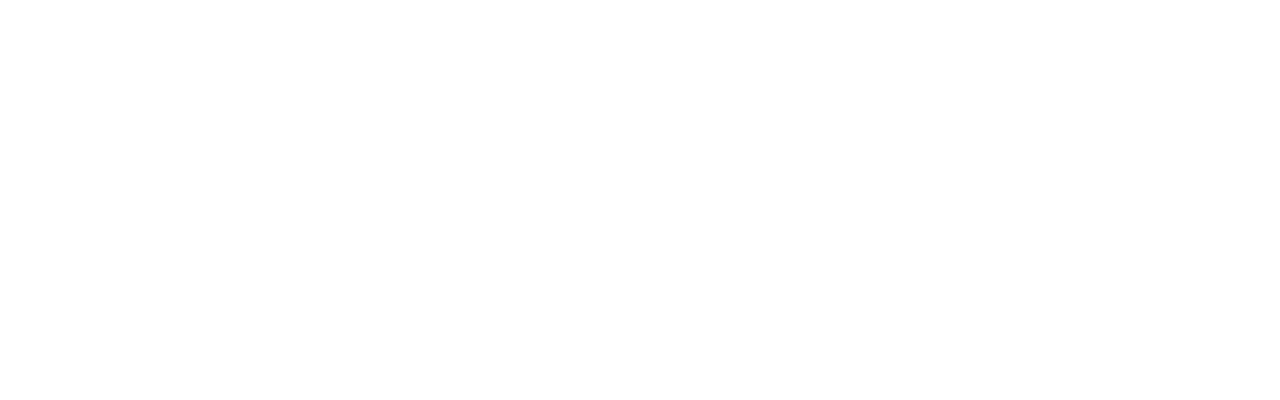
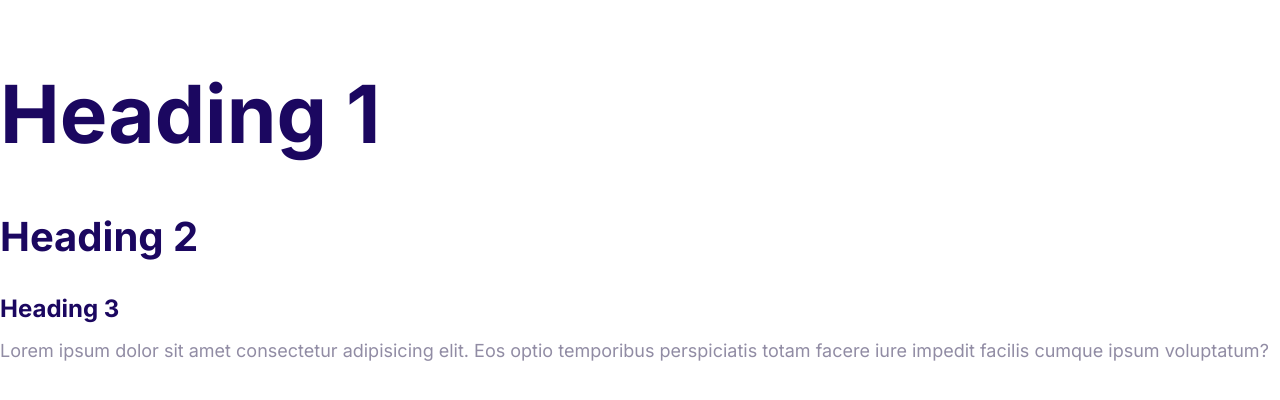
Before and after one commit to ProgramAkash/hostify, a plain HTML site: page index.html in a window 1280 px wide. Drawn offline with Linux system fonts and the light colour scheme.

Commit message:
Define the styles for the fonts.

```diff
--- a/CSS/styles.css
+++ b/CSS/styles.css
@@ -5,3 +5,56 @@
   --color-headings: #1b0760;
   --color-body: #918ca4;
 }
+
+html {
+  /* Default font size of the browser is 16px, so 62.5% of 16px is 10px */
+  font-size: 62.5%;
+}
+
+body {
+  font-family: Inter, Arial, Helvetica, sans-serif;
+  color: var(--color-body);
+  font-size: 2.4rem;
+  line-height: 1.5;
+}
+h1,
+h2,
+h3 {
+  color: var(--color-headings);
+  margin-bottom: 1rem;
+}
+
+h1 {
+  /* 1 x font size of the html element */
+  font-size: 7rem;
+}
+
+h2 {
+  font-size: 4rem;
+}
+
+h3 {
+  font-size: 3rem;
+}
+
+p {
+  margin-top: 0;
+}
+
+@media screen and (min-width: 1024px) {
+  body {
+    font-size: 1.8rem;
+  }
+
+  h1 {
+    font-size: 8rem;
+  }
+
+  h2 {
+    font-size: 4rem;
+  }
+
+  h3 {
+    font-size: 2.4rem;
+  }
+}
--- a/index.html
+++ b/index.html
@@ -5,8 +5,22 @@
     <meta http-equiv="X-UA-Compatible" content="IE=edge" />
     <meta name="viewport" content="width=device-width, initial-scale=1.0" />
     <title>Document</title>
+    <link rel="preconnect" href="https://fonts.gstatic.com" />
+    <link
+      href="https://fonts.googleapis.com/css2?family=Inter:wght@400;700&display=swap"
+      rel="stylesheet"
+    />
     <link rel="stylesheet" href="CSS/normalize.css" />
     <link rel="stylesheet" href="CSS/styles.css" />
   </head>
-  <body></body>
+  <body>
+    <h1>Heading 1</h1>
+    <h2>Heading 2</h2>
+    <h3>Heading 3</h3>
+    <p>
+      Lorem ipsum dolor sit amet consectetur adipisicing elit. Eos optio
+      temporibus perspiciatis totam facere iure impedit facilis cumque ipsum
+      voluptatum?
+    </p>
+  </body>
 </html>
```
